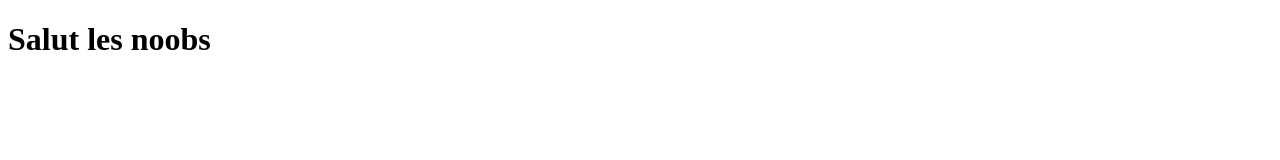
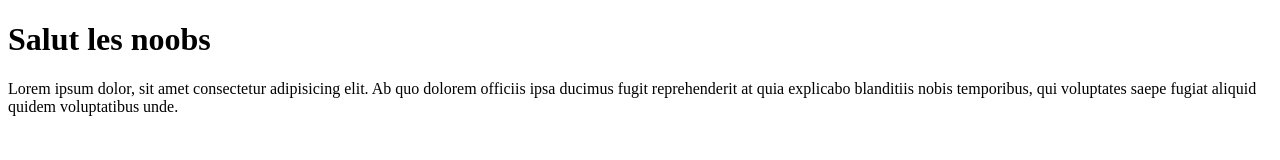
Before and after one commit to verwaerdeaurore/repos, a plain HTML site: page projet-git/index.html in a window 1280 px wide. Drawn offline with Linux system fonts and the light colour scheme.

Commit message:
ajouter un paragraphe

```diff
--- a/projet-git/index.html
+++ b/projet-git/index.html
@@ -8,5 +8,7 @@
 <body>
     <h1>Salut les noobs</h1>
 
+    <p>Lorem ipsum dolor, sit amet consectetur adipisicing elit. Ab quo dolorem officiis ipsa ducimus fugit reprehenderit at quia explicabo blanditiis nobis temporibus, qui voluptates saepe fugiat aliquid quidem voluptatibus unde.</p>
+
 </body>
 </html>
```
